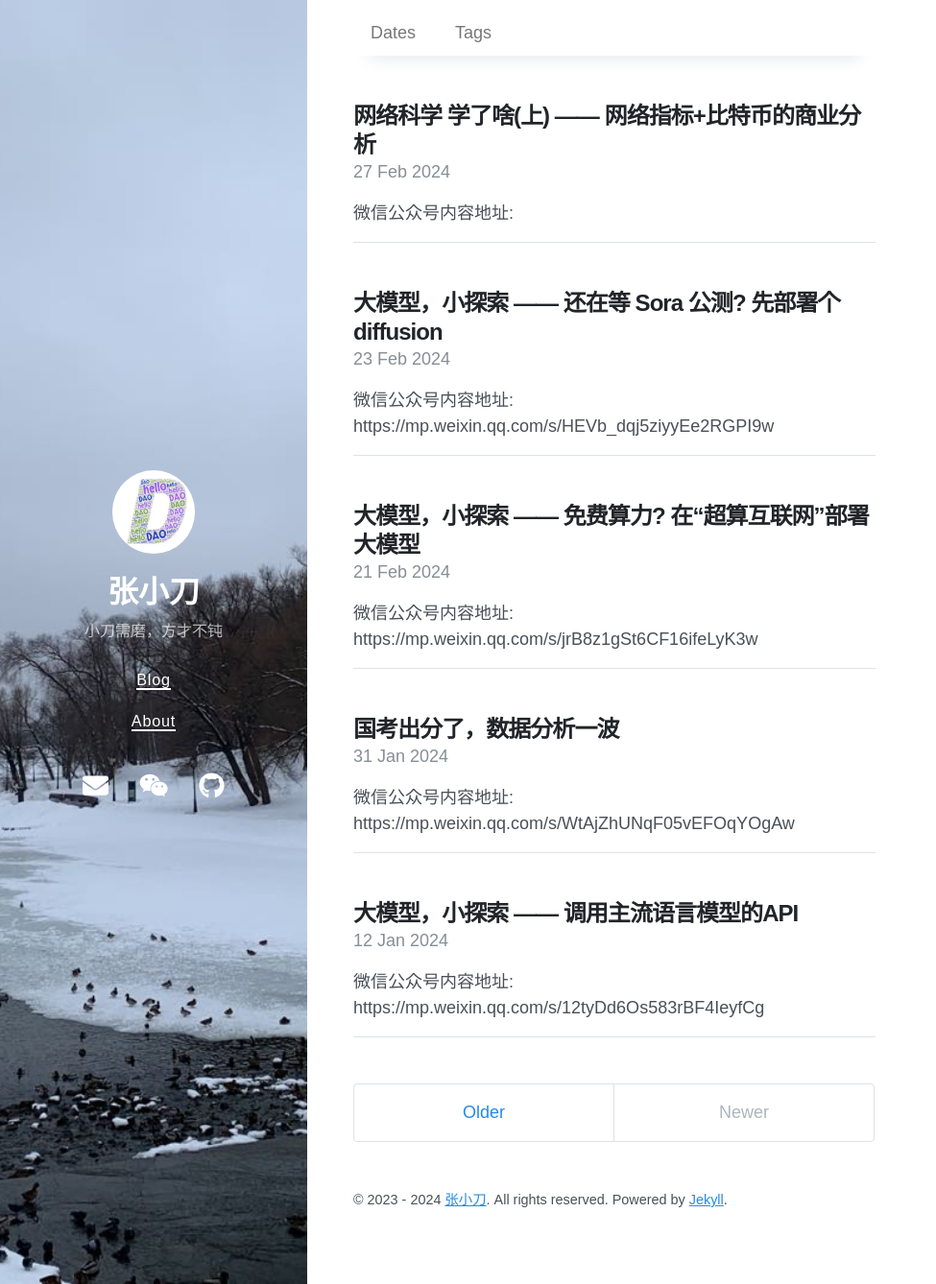
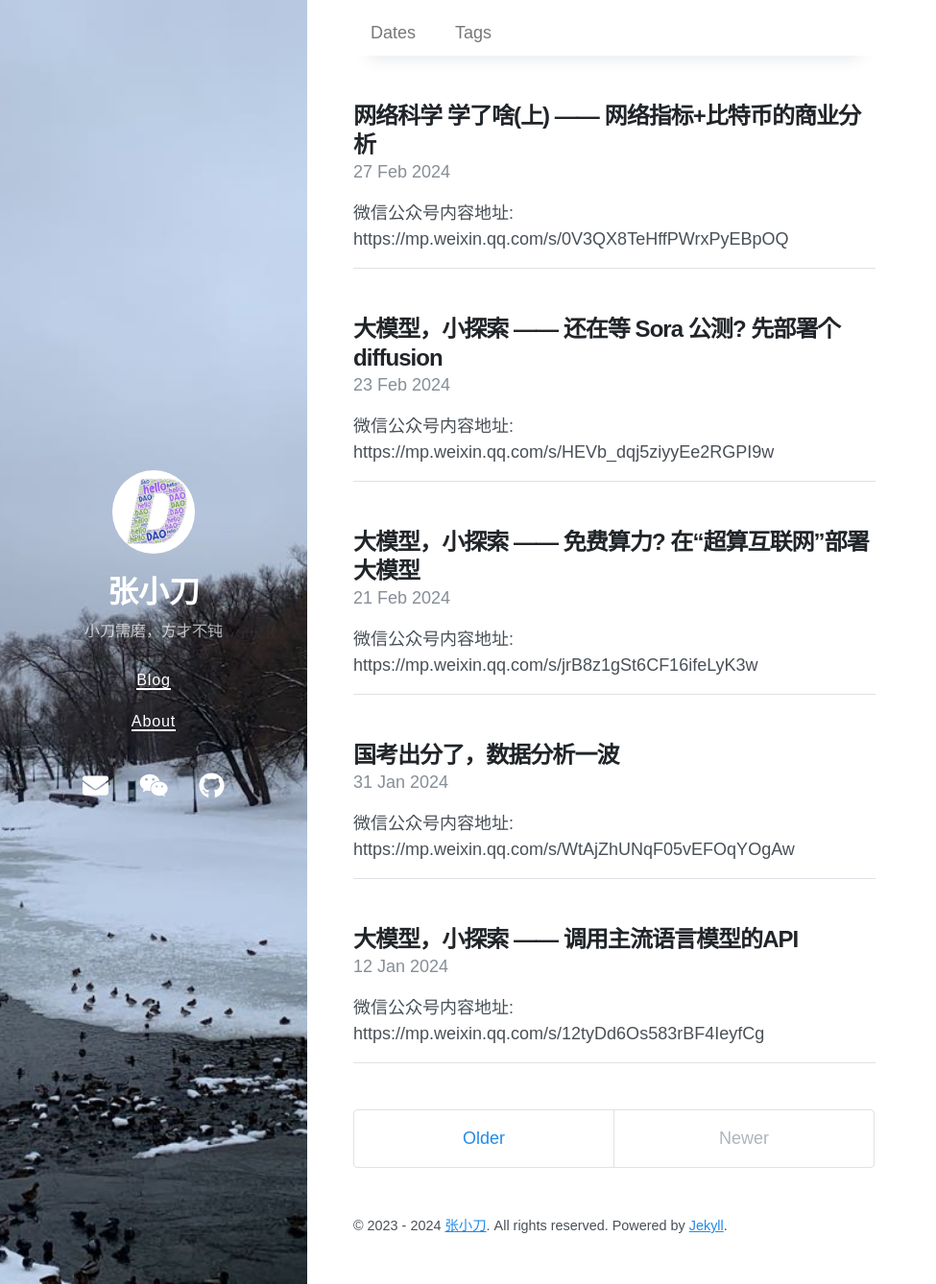
Before and after one commit to coderzzy/coderzzy.github.io, a Jekyll site: the page built from index.html, in a window 1280 px wide and 1338 px high. Shown: the whole window at 96% size, without its empty margins (0-975 px from the left). Built offline with Jekyll 4.4.1, drawn with Linux system fonts in a browser that asks for light colours; nearby versions of some CDN libraries; the list of posts is cut into pages by our own code; some of the changed lines change nothing that is shown.

Commit message:
feature: dbba1 with wechat link

```diff
--- a/_posts/2024-02-27-dbba1.markdown
+++ b/_posts/2024-02-27-dbba1.markdown
@@ -8,7 +8,7 @@ css:
   - "assets/markdown.css"
 ---
 
-微信公众号内容地址:
+微信公众号内容地址: https://mp.weixin.qq.com/s/0V3QX8TeHffPWrxPyEBpOQ
 
 该课程的全名为：数据驱动的商业和行为分析（Data-driven Business and Behavior Analysis，简称 DBBA）。前半部分，主要学习基于<font color='blue'>网络科学</font>的方法论进行**宏观商业分析**；而后半部分，则主要学习基于<font color='blue'>代理模型</font>的方法论进行**微观行为分析**。
 
@@ -155,7 +155,7 @@ print(f'{avg_clustering_coefficient=}')
 与同质性指标相反，异质性指标目的是**分析网络中的节点“差异”有多大**，尤其是关注**中心节点 Hubs**，因而主要是中心节点识别算法。比较常用的如下：
 
   - <font color='blue'>Degree Centrality</font>，根据节点的**度或强度**的大小进行排序。
-  - 异质性衡量，$\kappa = \frac{< k^2 >}{< k > ^2}$，若**该值明显比 1 大，则系统异质性明显**。
+    - 异质性衡量，$\kappa = \frac{< k^2 >}{< k > ^2}$，若**该值明显比 1 大，则系统异质性明显**。
   - <font color='blue'>Closeness Centrality</font>, 计算某节点到其他节点的平均最短路径长度的倒数，即**衡量该节点与其他节点间的距离**。
   - <font color='blue'>Betweenness Centrality</font>，计算网络的所有最短路径里经过该节点的比例，即**衡量该节点在网络中的桥梁作用**。
 
```
